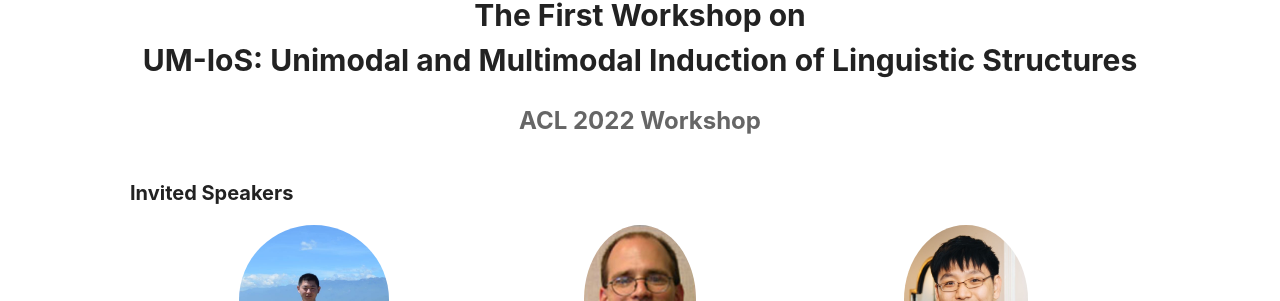
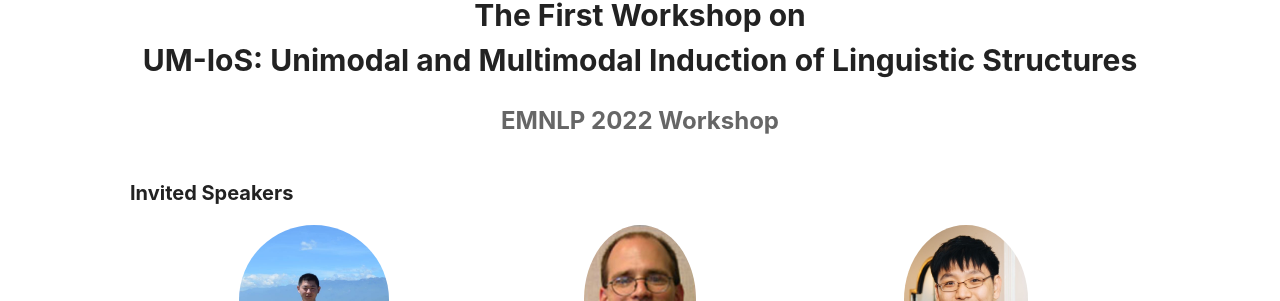
Before and after one commit to induction-of-structure/acl2022, a Jekyll site: the page built from index.md, in a window 1280 px wide and 900 px high. Shown: the part 148-449 px from the top of the window. Built offline with Jekyll 4.4.1, drawn with Linux system fonts in a browser that asks for light colours; some of the changed text lies outside the part shown.

Commit message:
update organizers

```diff
--- a/index.md
+++ b/index.md
@@ -2,7 +2,7 @@
 layout: page
 title: >
     The First Workshop on <br> UM-IoS: Unimodal and Multimodal Induction of Linguistic Structures
-description: ACL 2022 Workshop
+description: EMNLP 2022 Workshop
 permalink: /
 ---
 
@@ -67,13 +67,11 @@ Induction of structures (IoS) is the process of inducing structured objects (a g
             <td width="25%"><a href="https://hantek.github.io/"><img src="images/speakers/zhouhanlin.jpg" width="120px" align="bottom" style="border-radius: 50%"></a></td>
             <td width="25%"><a href="https://people.csail.mit.edu/yoonkim/"><img src="images/speakers/yoonkim.jpg" width="120px" align="bottom" style="border-radius: 50%"></a></td>
             <td width="25%"><a href="http://faculty.sist.shanghaitech.edu.cn/faculty/tukw/"><img src="images/speakers/kewei.jpg" width="120px" align="bottom" style="border-radius: 50%"></a></td>
-            <td width="25%"><a href="https://web.eecs.umich.edu/~chaijy/"><img src="images/speakers/joycechai.jpg" width="120px" align="bottom" style="border-radius: 50%"></a></td>
         </tr>
         <tr>
             <td><a href="https://hantek.github.io/">Zhouhan Lin (SJTU)</a></td>
             <td><a href="https://people.csail.mit.edu/yoonkim/"> Yoon Kim (MIT)</a></td>
             <td><a href="http://faculty.sist.shanghaitech.edu.cn/faculty/tukw/">Kewei Tu <br> (ShanghaiTech University)</a></td>
-            <td><a href="https://web.eecs.umich.edu/~chaijy/">Joyce Y. Chai (UMich)</a></td>
         </tr>
         </tbody>
     </table>
```
